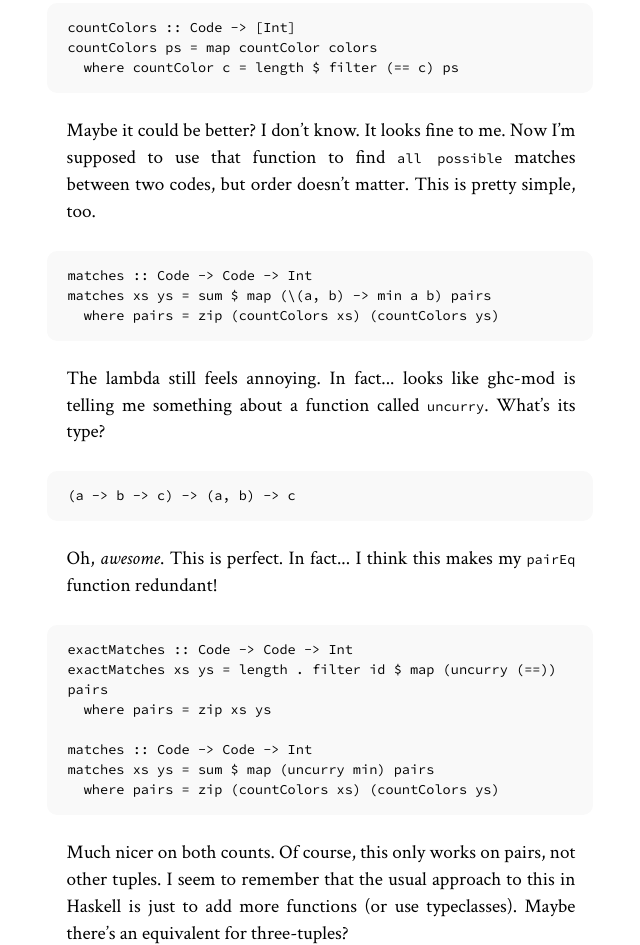
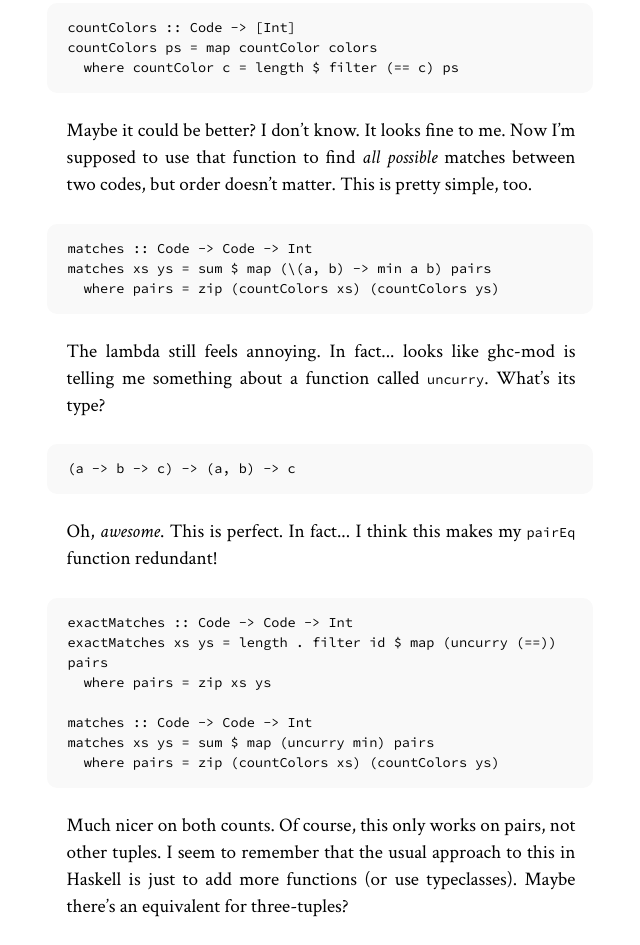
Before and after one commit to lexi-lambda/learning-haskell, a plain HTML site: page day-2.html in a window 1280 px wide. Shown: the part 2207-3152 px from the top of the page, without its empty margins (319-959 px from the left). Drawn offline with Linux system fonts and the light colour scheme.

```diff
--- a/day-2.html
+++ b/day-2.html
@@ -18,7 +18,7 @@ list. The code provided includes a <span class="stt">colors</span> list that sim
 all the elements when the information is known statically, and updating the list will be necessary if
 the <span class="stt">Peg</span> type changes. In Racket, writing a macro for this would be trivial, but alas, this is
 Haskell. Perhaps there is a way, I&rsquo;m just not aware of it.</p><p>Anyway, this isn&rsquo;t really a hard problem. Here&rsquo;s my solution.</p><blockquote class="code-block"><table cellspacing="0" cellpadding="0"><tr><td><p><span class="stt">countColors :: Code -&gt; [Int]</span></p></td></tr><tr><td><p><span class="stt">countColors ps = map countColor colors</span></p></td></tr><tr><td><p><span class="stt"></span><span class="hspace">&nbsp;&nbsp;</span><span class="stt">where countColor c = length $ filter (== c) ps</span></p></td></tr></table></blockquote><p>Maybe it could be better? I don&rsquo;t know. It looks fine to me. Now I&rsquo;m supposed to use that function to
-find <span class="stt">all possible</span> matches between two codes, but order doesn&rsquo;t matter. This is pretty simple,
+find <span style="font-style: italic">all possible</span> matches between two codes, but order doesn&rsquo;t matter. This is pretty simple,
 too.</p><blockquote class="code-block"><table cellspacing="0" cellpadding="0"><tr><td><p><span class="stt">matches :: Code -&gt; Code -&gt; Int</span></p></td></tr><tr><td><p><span class="stt">matches xs ys = sum $ map (\(a, b) -&gt; min a b) pairs</span></p></td></tr><tr><td><p><span class="stt"></span><span class="hspace">&nbsp;&nbsp;</span><span class="stt">where pairs = zip (countColors xs) (countColors ys)</span></p></td></tr></table></blockquote><p>The lambda still feels annoying. In fact... looks like ghc-mod is telling me something about a
 function called <span class="stt">uncurry</span>. What&rsquo;s its type?</p><blockquote class="code-block"><table cellspacing="0" cellpadding="0"><tr><td><p><span class="stt">(a -&gt; b -&gt; c) -&gt; (a, b) -&gt; c</span></p></td></tr></table></blockquote><p>Oh, <span style="font-style: italic">awesome</span>. This is perfect. In fact... I think this makes my <span class="stt">pairEq</span> function
 redundant!</p><blockquote class="code-block"><table cellspacing="0" cellpadding="0"><tr><td><p><span class="stt">exactMatches :: Code -&gt; Code -&gt; Int</span></p></td></tr><tr><td><p><span class="stt">exactMatches xs ys = length . filter id $ map (uncurry (==)) pairs</span></p></td></tr><tr><td><p><span class="stt"></span><span class="hspace">&nbsp;&nbsp;</span><span class="stt">where pairs = zip xs ys</span></p></td></tr><tr><td><p><span class="stt"></span><span class="hspace">&nbsp;</span></p></td></tr><tr><td><p><span class="stt">matches :: Code -&gt; Code -&gt; Int</span></p></td></tr><tr><td><p><span class="stt">matches xs ys = sum $ map (uncurry min) pairs</span></p></td></tr><tr><td><p><span class="stt"></span><span class="hspace">&nbsp;&nbsp;</span><span class="stt">where pairs = zip (countColors xs) (countColors ys)</span></p></td></tr></table></blockquote><p>Much nicer on both counts. Of course, this only works on pairs, not other tuples. I seem to remember
```
